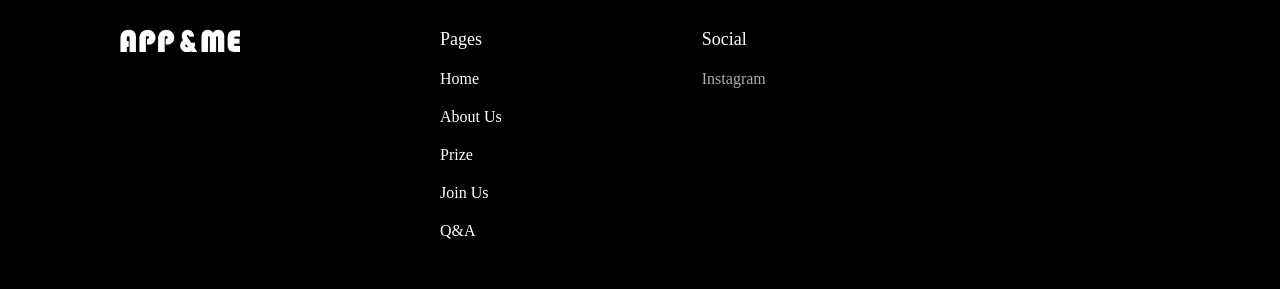
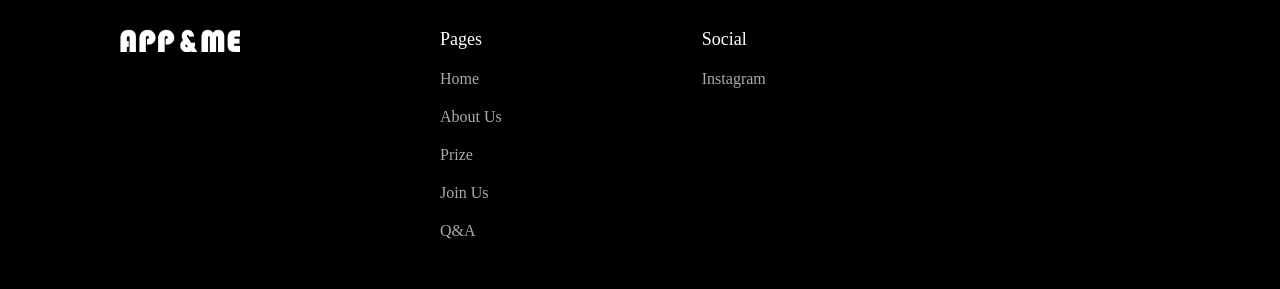
Before and after one commit to app-and-me/2025AppnMeWebsite_Client, a React (Create React App) app: page /QnA in a window 1280 px wide. Shown: the part 2184-2473 px from the top of the page. Built offline with nearby package versions, Linux system fonts and the light colour scheme.

Commit message:
design : 간격 수정

```diff
--- a/src/styles/Home/Footer.module.css
+++ b/src/styles/Home/Footer.module.css
@@ -37,12 +37,14 @@
     margin-bottom: 10px;
 }
 
-.pageItem, .socialItem {
+.pageItem,
+.socialItem {
     margin-top: 20px;
     font-size: 16px;
 }
 
-.socialItem a {
+.socialItem a,
+.pageItem a {
     color: #aaaaaa;
 }
 
@@ -83,7 +85,8 @@
         font-size: 16px;
     }
 
-    .socialItem, .pageItem {
+    .socialItem,
+    .pageItem {
         font-size: 12px;
     }
 
--- a/src/styles/Home/Header.module.css
+++ b/src/styles/Home/Header.module.css
@@ -40,6 +40,7 @@
     height: 46px;
     font-size: 16px;
     font-weight: 400;
+    margin: 0;
 }
 
 
@@ -128,15 +129,16 @@
         align-items: start;
         gap: 15px;
         padding: 30px;
-        transition: top 0.3s ease;
+        transition: top 0.5s ease;
         z-index: 10;
     }
 
     .nav ul.active {
-        top: 91px; /*헤더가 91임*/
+        top: 71px;
+        /*헤더가 91임*/
     }
 
-      .applyButton {
+    .applyButton {
         width: 100%;
         display: block;
     }
@@ -144,7 +146,7 @@
     .applyButton button {
         width: 100%;
         max-width: 640px;
-        height: 46px;
-        margin-top: 10px;
+        height: 43px;
+        margin-top: 30px;
     }
 }
--- a/src/styles/Home/Pages/HomePage.module.css
+++ b/src/styles/Home/Pages/HomePage.module.css
@@ -39,7 +39,6 @@
 
     .mainWrapper {
         padding: 0;
-        margin-top: 80px;
     }
 
     .introduce {
```
